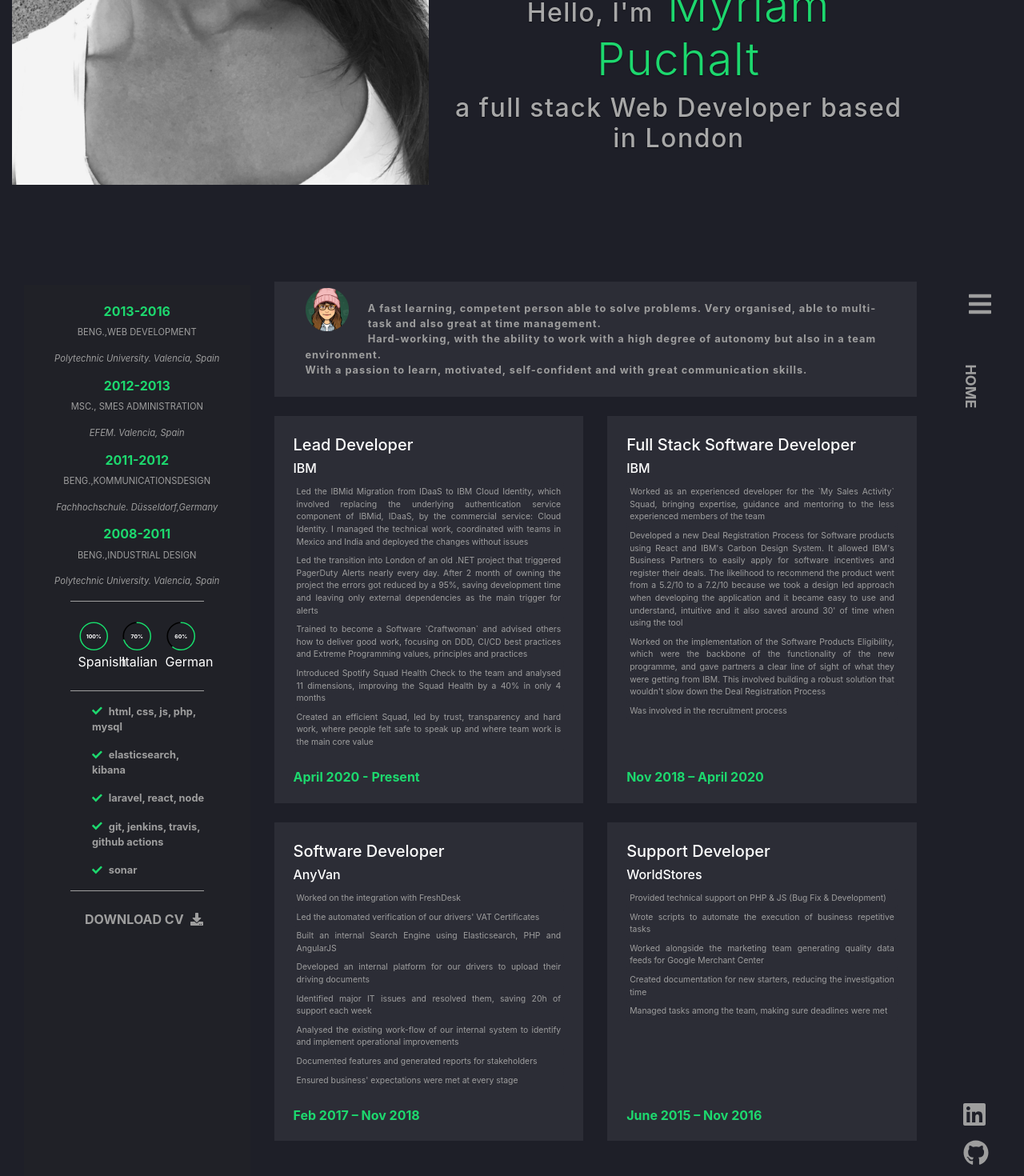
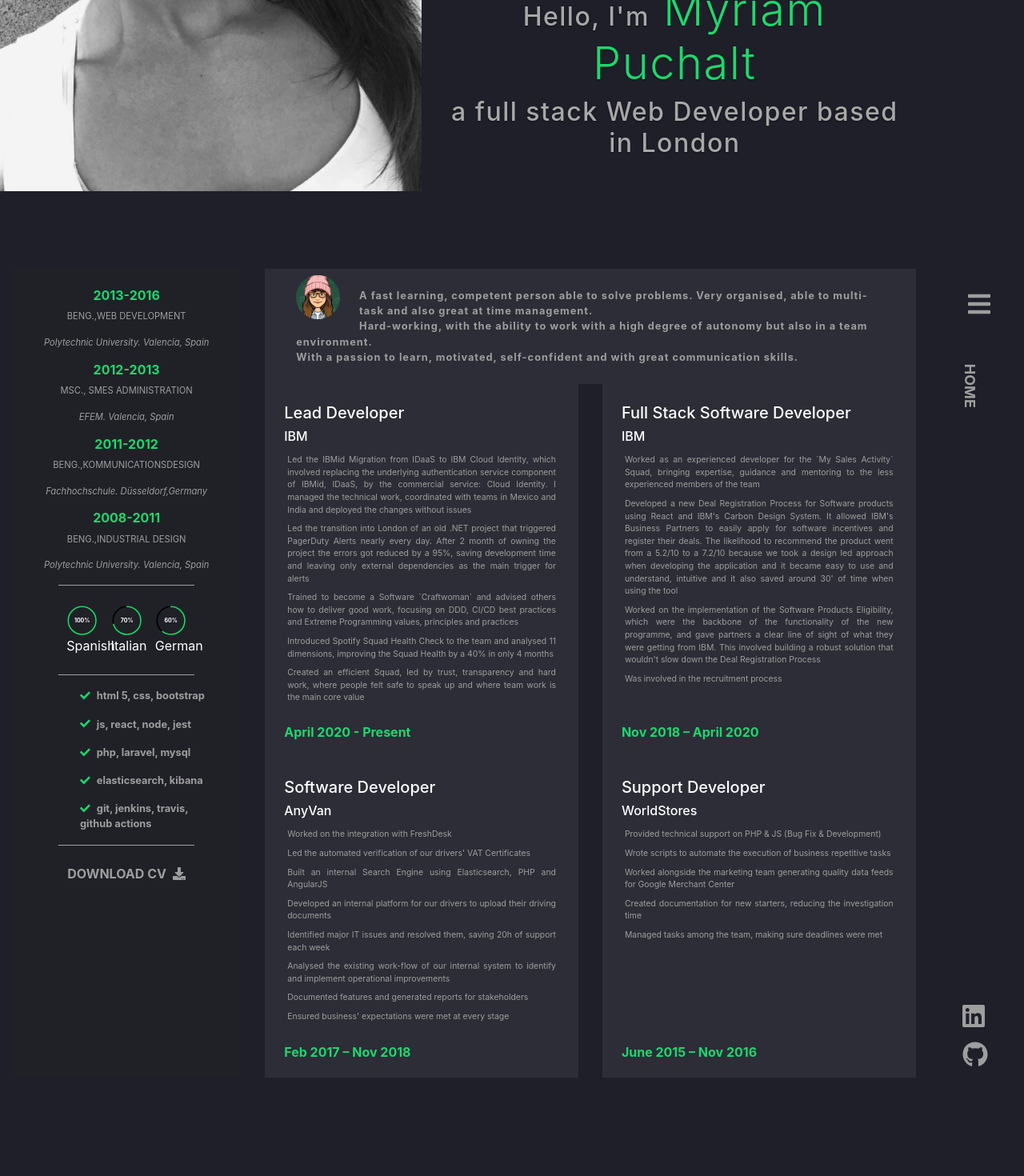
Before and after one commit to myriampuchaltgisep/my-resume, a React (Create React App) app: page / in a window 1280 px wide. Shown: the part 464-1934 px from the top of the page at 80% size. After the commit the page ends 1827 px from the top, so only its background shows below. Built offline with nearby package versions, Linux system fonts and the light colour scheme.

Commit message:
feat: media-breakpoint-md

```diff
--- a/public/resume.json
+++ b/public/resume.json
@@ -97,11 +97,11 @@
         "German" : "60"
       },
       "tech" : [
-        "html, css, js, php, mysql",
+        "html 5, css, bootstrap",
+        "js, react, node, jest",
+        "php, laravel, mysql",
         "elasticsearch, kibana",
-        "laravel, react, node",
-        "git, jenkins, travis, github actions",
-        "sonar"
+        "git, jenkins, travis, github actions"
       ]
     },
     "social": [
--- a/src/App.scss
+++ b/src/App.scss
@@ -37,6 +37,10 @@ body {
   scrollbar-width: none; /* Firefox */
   display: flex;
   flex-flow: column;
+
+  @include media-breakpoint-up(lg) {
+    padding-left: 0;
+  }
 }
 
 .App::-webkit-scrollbar {
@@ -74,7 +78,7 @@ footer .rotate {
     width: 100%;
   }
 
-  @include media-breakpoint-up(md) {
+  @include media-breakpoint-up(lg) {
     align-items: flex-start;
     overflow-y: hidden;
 
@@ -97,22 +101,29 @@ footer .rotate {
       #navbar {
         display: block;
       }
-
-      #navbar #nav a {
-        margin-top: 50px;
-        text-align: center;
-      }
     }
 
-    @include media-breakpoint-up(md) {
-      #navbar #nav {
+    #navbar #nav {
+      @include media-breakpoint-up(lg) {
         margin-left: -80%;
       }
-    }
 
-    #navbar #nav a .down {
-      transform: rotate(45deg);
-      -webkit-transform: rotate(45deg);
+      a {
+        @include media-breakpoint-down(md) {
+          margin-top: 50px;
+          text-align: center;
+          font-size: 1.5em;
+        }
+
+        @include media-breakpoint-down(sm) {
+          font-size: 1em;
+        }
+
+        .down {
+          transform: rotate(45deg);
+          -webkit-transform: rotate(45deg);
+        }
+      }
     }
   }
 
@@ -123,19 +134,8 @@ footer .rotate {
     h2 {
       color: $header-color;
       text-shadow: 0px 1px 2px rgba(0, 0, 0, 0.5);
-    }
 
-    @include media-breakpoint-up(md) {
-      margin-top: 35%;
-    }
-
-    @include media-breakpoint-down(md) {
-      padding: 0;
-      position: absolute;
-      text-align: center;
-      margin-top: 130%;
-
-      h2 {
+      @include media-breakpoint-down(sm) {
         font-size: 13px;
 
         span {
@@ -143,21 +143,21 @@ footer .rotate {
         }
       }
     }
-  }
-}
 
-#tech {
-  .skill {
-    font-size: 0.8rem;
-    margin-left: 20px;
-    padding-left: 20px;
+    @include media-breakpoint-up(lg) {
+      margin-top: 35%;
+    }
 
     @include media-breakpoint-down(md) {
-      font-size: 0.7rem;
-      // margin: 0 auto;
-      // padding: 0 auto;
-      margin-left: 0;
-      padding-left: 10px;
+      position: absolute;
+      margin-top: 130%;
+    }
+
+    @include media-breakpoint-down(sm) {
+      padding: 0;
+      position: absolute;
+      text-align: center;
+      margin-top: 130%;
     }
   }
 }
@@ -176,10 +176,18 @@ footer .rotate {
 
   #description {
     letter-spacing: 1px;
+
+    @include media-breakpoint-down(md) {
+      margin-top: 20px;
+    }
+
     img {
       width: 7%;
 
       @include media-breakpoint-down(md) {
+        width: 15%;
+      }
+      @include media-breakpoint-down(sm) {
         display: none;
       }
     }
@@ -188,7 +196,7 @@ footer .rotate {
       font-size: 0.8em;
       padding: 20px;
 
-      @include media-breakpoint-up(md) {
+      @include media-breakpoint-up(lg) {
         font-weight: bold;
       }
 
@@ -203,14 +211,12 @@ footer .rotate {
   #LHSMenu {
     .LHScontainer {
       background: $lhs-menu-color;
+      // background: red;
+      text-align: center;
 
-      @include media-breakpoint-up(md) {
-        margin-top: 20px;
-      }
-
-      @include media-breakpoint-down(md) {
+      @include media-breakpoint-down(lg) {
         .btn {
-          margin-bottom: 30px;
+          margin: 0 0 30px 0;
         }
       }
     }
@@ -222,18 +228,24 @@ footer .rotate {
 
     #education {
       font-size: 0.7em;
-      text-align: center;
     }
 
     #languages {
       p {
         @include media-breakpoint-down(md) {
-          text-align: center;
           font-size: 0.8em;
         }
       }
       .outer {
         width: 20%;
+
+        @include media-breakpoint-down(md) {
+          width: 15%;
+        }
+
+        @include media-breakpoint-down(sm) {
+          width: 30%;
+        }
       }
 
       .circular-chart {
@@ -257,26 +269,71 @@ footer .rotate {
         }
       }
     }
+    #tech {
+      .skill {
+        font-size: 0.8rem;
+        margin-left: 20px;
+        padding-left: 20px;
+
+        @include media-breakpoint-down(sm) {
+          font-size: 0.7rem;
+          text-align: left;
+          margin-left: 0;
+          padding-left: 10px;
+        }
+      }
+    }
   }
 
   #experience {
     margin: 0 auto;
+    display: flex;
+    flex-flow: column wrap;
+    // align-items: stretch;
+    // align-content: space-around;
+    // justify-content: stretch;
 
     .job .duration {
       bottom: 1%;
     }
+
     ul {
       font-size: 0.65rem;
     }
 
+    @include media-breakpoint-up(lg) {
+      // .job {
+      //   margin-bottom: 0;
+      // }
+      // .row {
+      //   margin-bottom: 0;
+      // }
+    }
+
     @include media-breakpoint-down(md) {
-      .job {
-        flex-basis: auto;
+      .row {
+        margin-bottom: 25px;
+      }
+    }
+
+    @include media-breakpoint-down(sm) {
+      .row .col-md-6 {
+        margin-bottom: 25px;
+      }
+      .experience-row,
+      .row .last-job {
+        margin-bottom: 0;
       }
     }
   }
 
   footer {
+    @include media-breakpoint-down(md) {
+      .homeLink {
+        display: none;
+      }
+    }
+
     > ul {
       height: 100vh;
     }
@@ -286,10 +343,6 @@ footer .rotate {
     }
 
     .social {
-      display: flex;
-      flex: column;
-      vertical-align: bottom;
-
       > div {
         margin: 0 auto;
       }
@@ -298,16 +351,8 @@ footer .rotate {
         flex-direction: row;
       }
 
-      @include media-breakpoint-up(md) {
-        .listItem {
-          display: block;
-        }
-      }
-    }
-
-    @include media-breakpoint-down(md) {
-      .homeLink {
-        display: none;
+      @include media-breakpoint-up(lg) {
+        margin-bottom: 20px;
       }
     }
 
--- a/src/Components/Experience.tsx
+++ b/src/Components/Experience.tsx
@@ -45,13 +45,13 @@ const Experience = ({ content }: ExperienceProps) => {
 
   return (
     <>
-      <Row>
-        <Col className="mb-4" md={6}>{getJobExperience(content[0])}</Col>
-        <Col className="mb-4" md={6}>{getJobExperience(content[1])}</Col>
+      <Row className="experience-row">
+        <Col md={6}>{getJobExperience(content[0])}</Col>
+        <Col md={6}>{getJobExperience(content[1])}</Col>
       </Row>
       <Row>
-        <Col className="mb-4" md={6}>{getJobExperience(content[2])}</Col>
-        <Col className="mb-4" md={6}>{getJobExperience(content[3])}</Col>
+        <Col md={6}>{getJobExperience(content[2])}</Col>
+        <Col className="last-job" md={6}>{getJobExperience(content[3])}</Col>
       </Row>
     </>
   );
--- a/src/Components/Home.tsx
+++ b/src/Components/Home.tsx
@@ -13,10 +13,10 @@ const Home = ({ content }: HomeProps) => {
   return (
     <Container fluid id="home">
       <Row>
-        <Col md={5} className="px-0">
+        <Col md={7} lg={5} className="px-0">
           <Image src={process.env.PUBLIC_URL + '/images/me.jpg'} className="" />
         </Col>
-        <Col md={6} className="welcome-message">
+        <Col lg={6} className="welcome-message">
           <WelcomeMessage content={content}></WelcomeMessage>
         </Col>
         <Col>
--- a/src/Components/Resume.tsx
+++ b/src/Components/Resume.tsx
@@ -51,23 +51,23 @@ const Resume = ({ content }: ResumeProps) => {
   return (
     <Container fluid id="resume">
       <Row>
-        <Col xs={{order: 'last'}} md={3} className="section order-md-first" id="LHSMenu">
+        <Col xs={{order: 'last'}} lg={3} className="section order-lg-first" id="LHSMenu">
           <Container fluid className="h-100 LHScontainer">
             <Education content={content.education}></Education>
             <Skills content={content.skills}></Skills>
             <Button
               variant="link"
               onClick={downloadCV}
-              className="ml-5 text-decoration-none float-left font-weight-bold"
+              className="text-decoration-none font-weight-bold"
             >
               DOWNLOAD CV
               <FontAwesomeIcon icon={faDownload} className="faIcon ml-2" />
             </Button>
           </Container>
         </Col>
-        <Col md={8} className="section p-0">
-          <Container fluid id="experience" className="h-100 mt-3">
-            <Row className="mb-4">
+        <Col lg={8} className="section p-0">
+          <Container fluid id="experience">
+            <Row>
               <Col>
                 <Description content={content.description}></Description>
               </Col>
@@ -75,7 +75,7 @@ const Resume = ({ content }: ResumeProps) => {
             <Experience content={content.experience}></Experience>
           </Container>
         </Col>
-        <Col md={1} className="section RHSmenu">
+        <Col lg={1} className="section RHSmenu">
           <Container fluid className="h-100 mt-3">
             <Footer content={content.social}></Footer>
           </Container>
--- a/src/Components/Tech.tsx
+++ b/src/Components/Tech.tsx
@@ -14,7 +14,7 @@ const Tech = ({ content }: TechProps) => {
     skills = content.tech.map(function (skill: any) {
       return (
         <>
-          <p className="font-weight-bold text-sm-left skill">
+          <p className="font-weight-bold text-lg-left skill">
             <FontAwesomeIcon icon={faCheck} className="icon mr-2" />
             {skill}
           </p>
```
